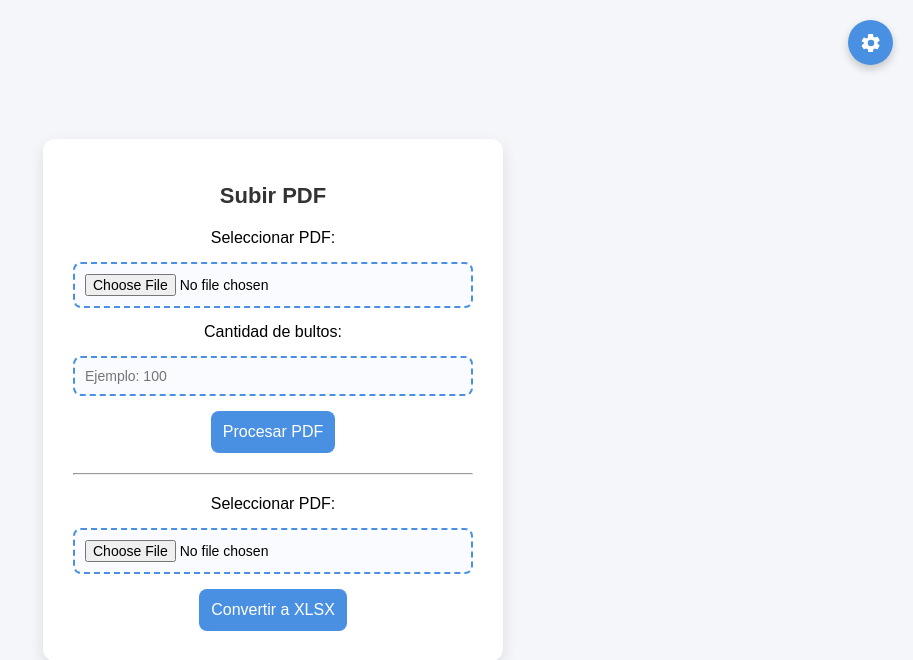
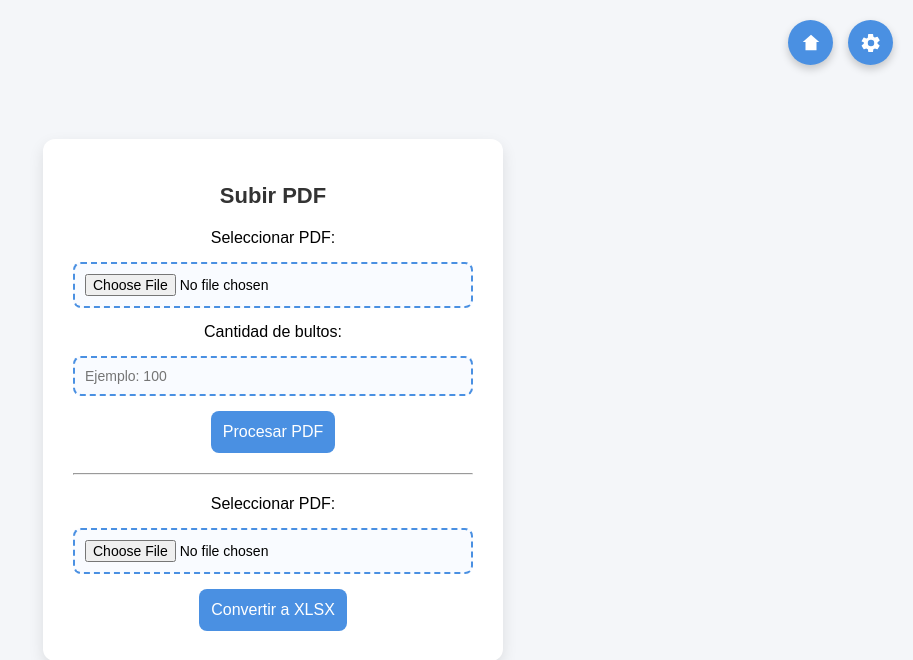
Before and after one commit to Moises-png993/invocie_description, a Django app: page /pdf/ in a window 1280 px wide. Shown: the top 660 px of the page, without its empty margins (367-1280 px from the left). Run offline with Django 5.2, Linux system fonts and the light colour scheme.

Commit message:
Change URLS to DJANGO admin and add Buton to link to home page in pdf Processor

```diff
--- a/invoice_description/admin.py
+++ b/invoice_description/admin.py
@@ -5,6 +5,7 @@ from simpex.models import Contenedor
 admin.site.site_header = "Impex Administration"
 admin.site.site_title = "Impex Admin Portal"
 admin.site.index_title = "Impex Administration"
+admin.site.site_url = "/app/home"
 @admin.register(Articulo)
 class ArticuloAdmin(ImportExportModelAdmin):
     list_display = ('codigo', 'descripcion')
--- a/invoice_description/templates/invoice_description/procesar_pdf.html
+++ b/invoice_description/templates/invoice_description/procesar_pdf.html
@@ -115,6 +115,35 @@
       width: 22px;
       height: 22px;
     }
+    /* Botón Home flotante */
+    .home-btn {
+      position: fixed;
+      top: 20px;
+      right: 80px; /* más a la izquierda que el engranaje */
+      background: #4a90e2;
+      border: none;
+      border-radius: 50%;
+      width: 45px;
+      height: 45px;
+      display: flex;
+      justify-content: center;
+      align-items: center;
+      cursor: pointer;
+      transition: background 0.3s;
+      z-index: 999;
+      box-shadow: 0 4px 8px rgba(0,0,0,0.2);
+    }
+
+    .home-btn:hover {
+      background: #357ab8;
+    }
+
+    .home-btn svg {
+      fill: white;
+      width: 22px;
+      height: 22px;
+    }
+
   </style>
    <link rel="manifest" href="{% static 'manifest.json' %}">
     <script>
@@ -128,6 +157,12 @@
   <a href="/admin" class="settings-btn" title="Ir al Admin">
     <svg xmlns="http://www.w3.org/2000/svg" viewBox="0 0 24 24">
       <path d="M19.14,12.94c0-.31,0-.62,0-.94s0-.63,0-.94l2.11-1.65a.48.48,0,0,0,.11-.61l-2-3.46a.5.5,0,0,0-.6-.22l-2.49,1a7,7,0,0,0-1.63-.94l-.38-2.65a.49.49,0,0,0-.49-.42H9.39a.49.49,0,0,0-.49.42L8.52,6.18a7,7,0,0,0-1.63.94l-2.49-1a.5.5,0,0,0-.6.22l-2,3.46a.48.48,0,0,0,.11.61L4.11,11.06c0,.31,0,.62,0,.94s0,.63,0,.94L2,14.59a.48.48,0,0,0-.11.61l2,3.46a.5.5,0,0,0,.6.22l2.49-1a7,7,0,0,0,1.63.94l.38,2.65a.49.49,0,0,0,.49.42h4.22a.49.49,0,0,0,.49-.42l.38-2.65a7,7,0,0,0,1.63-.94l2.49,1a.5.5,0,0,0,.6-.22l2-3.46a.48.48,0,0,0-.11-.61Zm-7.14,2.56A3.5,3.5,0,1,1,15.5,12,3.5,3.5,0,0,1,12,15.5Z"/>
+    </svg>
+  </a>
+
+  <a href="/app/home" class="home-btn" title="Ir al Home">
+    <svg xmlns="http://www.w3.org/2000/svg" viewBox="0 0 24 24">
+      <path d="M12 3l9 8h-3v9h-12v-9h-3l9-8z"/>
     </svg>
   </a>
 
```
